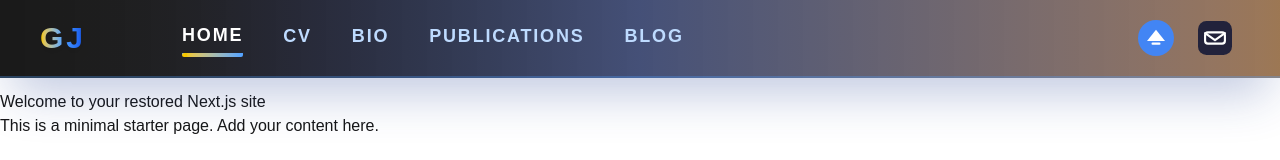
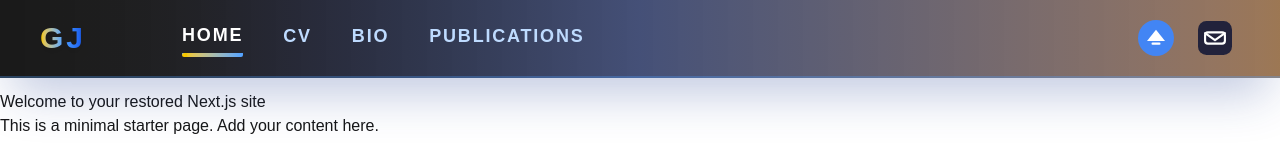
Before and after one commit to gag-j/gag-j.github.io, a Next.js app: page / in a window 1280 px wide. Shown: the top 160 px of the page. Built offline with nearby package versions, Linux system fonts and the light colour scheme.

Commit message:
Update Navbar.tsx

```diff
--- a/app/Navbar.tsx
+++ b/app/Navbar.tsx
@@ -53,7 +53,7 @@ function NavLinks({ pathname }: { pathname: string }) {
       <Link href="/cv" className={linkClass(pathname.startsWith("/cv"))}>CV</Link>
       <Link href="/bio" className={linkClass(pathname.startsWith("/bio"))}>BIO</Link>
       <Link href="/publications" className={linkClass(pathname.startsWith("/publications"))}>PUBLICATIONS</Link>
-      <Link href="/blog" className={linkClass(pathname.startsWith("/blog"))}>BLOG</Link>
+      {/* <Link href="/blog" className={linkClass(pathname.startsWith("/blog"))}>BLOG</Link> */}
     </>
   );
 }
```
